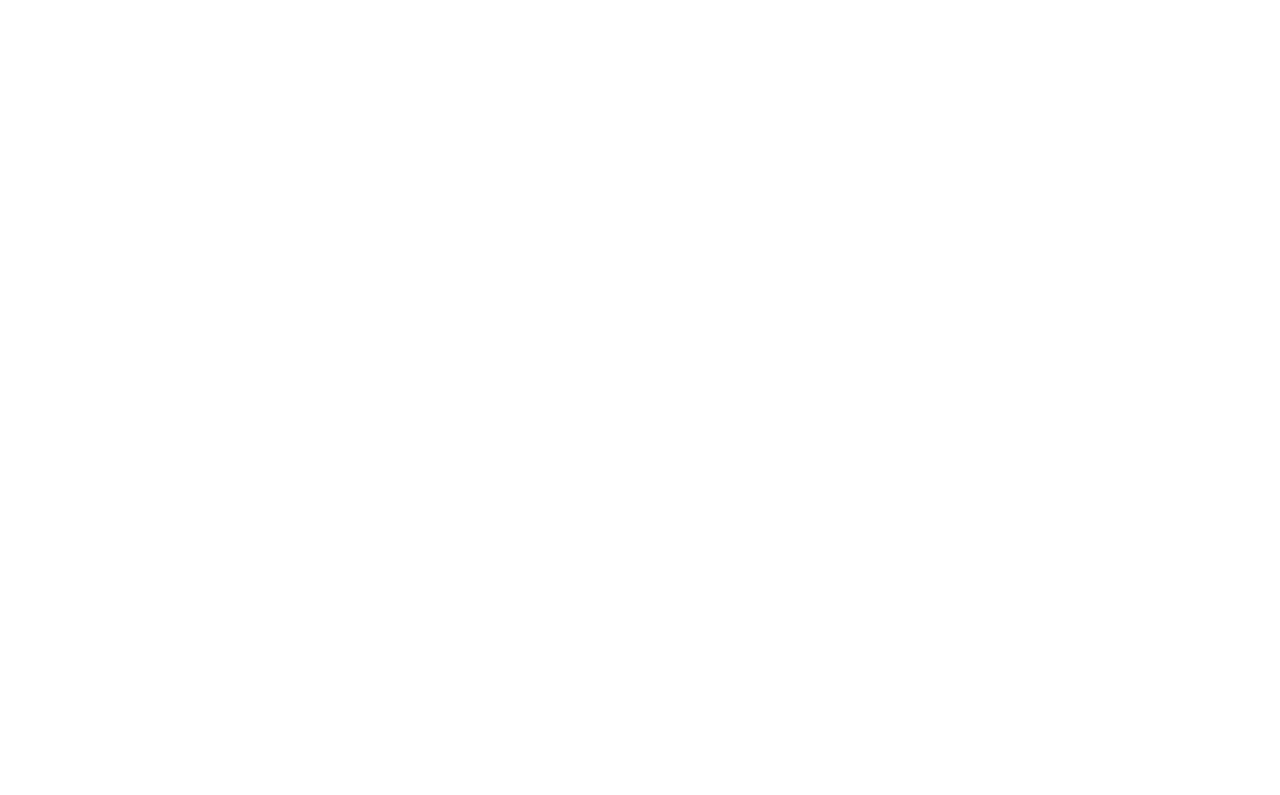
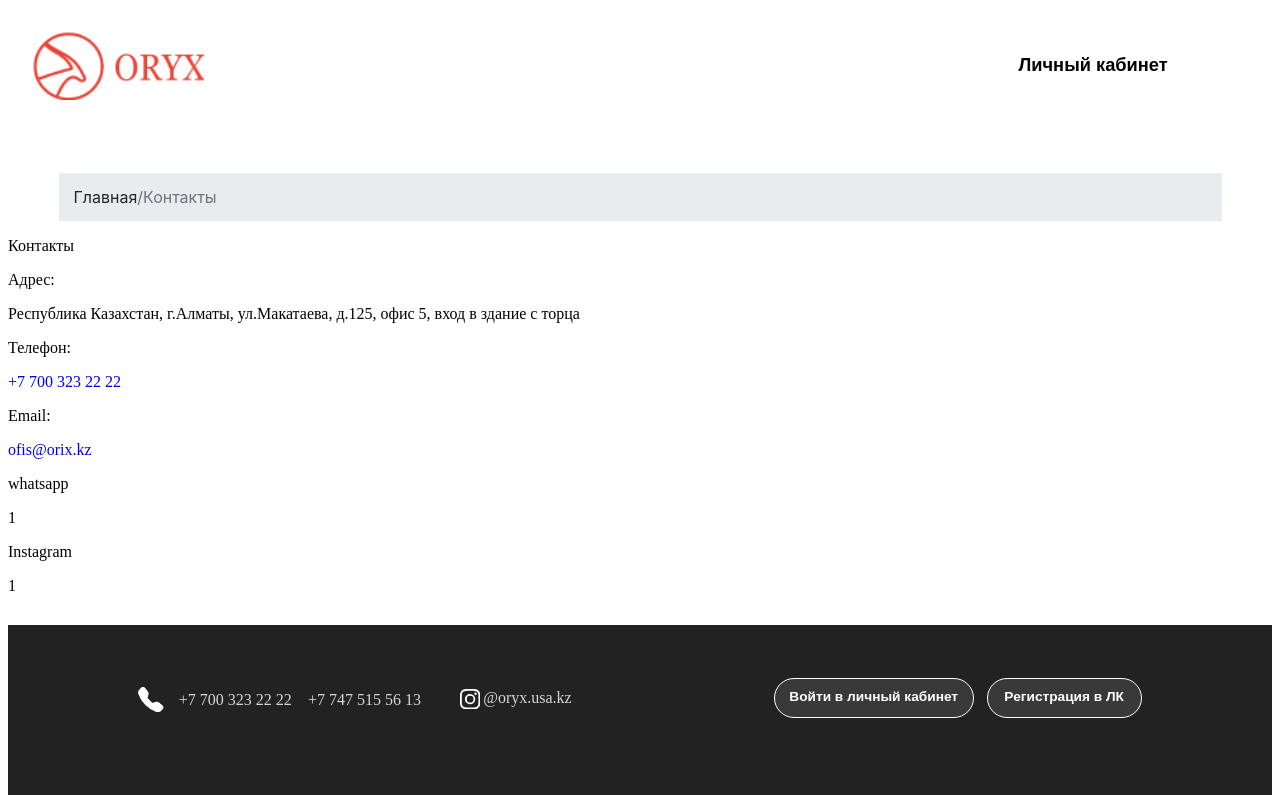
Before and after one commit to shakurovoleg42/oryx, a React (Vite) app: page /contacts in a window 1280 px wide. Before the commit this address had no page. Shown: the top 795 px of the page. Built offline with nearby package versions, Linux system fonts and the light colour scheme.

Commit message:
contacts

```diff
--- a/src/App.jsx
+++ b/src/App.jsx
@@ -4,6 +4,7 @@
 import { About } from './Pages/about/About';
 import { PopularShops } from './Pages/popularShops/PopularShops';
 import { ScrollToTop } from './components/functions/ScrollToTop';
+import { Contacts } from './Pages/contacts/Contacts';
 
 export const App = () => {
   return (
@@ -13,6 +14,7 @@
         <Route path="/" element={<Main />} />
         <Route path="/about" element={<About />} />
         <Route path="/popular-shops" element={<PopularShops />} />
+        <Route path="/contacts" element={<Contacts />} />
       </Routes>
     </Router>
   );
--- /dev/null
+++ b/src/Pages/contacts/Contacts.jsx
@@ -0,0 +1,66 @@
+import { Link } from 'react-router-dom';
+import { MainFooter } from '../../components/Footer/MainFooter';
+import { ThirdNavbar } from '../../components/thirdNavbar/ThirdNavbar';
+
+import './contacts.scss'
+
+export const Contacts = () => {
+    return (
+        <>
+            <ThirdNavbar/>
+                <div className="content">
+                    <div className="navigation">
+                        <p style={{textDecoration: "none", color: "#6C757D", fontFamily: "Inter"}}>
+                            <Link to="/" style={{textDecoration: "none", color: "#212529", marginLeft: "15px", fontFamily: "Inter"}}>
+                                Главная
+                            </Link>
+                            /Контакты
+                        </p>
+                    </div>
+                </div>
+                <div>
+                    <div>
+                            {/* контакты */}
+                            <div>
+                                <p>Контакты</p>
+                            </div>
+                            <div>
+                            {contactsItemData.map((item, index) => (
+                                <div key={index}>
+                                    <p>{item.title}</p>
+                                    <p>{item.text}</p>
+                                </div>
+                            ))}
+                            </div>
+                    </div>
+                     <div>
+                            {/* карта */}
+                    </div>
+                </div>
+            <MainFooter/>
+        </>
+    )
+}
+
+const contactsItemData = [
+    {
+        title: "Адрес:",
+        text: "Республика Казахстан, г.Алматы, ул.Макатаева, д.125, офис 5, вход в здание с торца"
+    },
+    {
+        title: "Телефон:",
+        text:   <Link to="tel:+77003232222">+7 700 323 22 22</Link>
+    },
+    {
+        title: "Email:",
+        text:  <Link to="email:ofis@orix.kz">ofis@orix.kz</Link>
+    },
+    {
+        title: "whatsapp",
+        text:  1
+    },
+    {
+        title: "Instagram",
+        text:   1
+    }
+]
--- a/src/Pages/popularShops/PopularShops.jsx
+++ b/src/Pages/popularShops/PopularShops.jsx
@@ -33,7 +33,7 @@
                             Популярные магазины в США
                         </p>
                     </div>
-                    <div style={{ width: "650px", height: "56px"}}>
+                    <div style={{ width: "480px", height: "56px"}}>
                         <p style={{ margin: "0", fontFamily: "Montserrat", fontWeight: "400", fontSize: "17px", color: "#666666"}}>Мы подготовили для вас список самых популярных магазинов одежды, которые диктуют тренды каждого сезона</p>
                     </div>
                 </div>
@@ -45,6 +45,16 @@
                             <p>{item.title}</p>
                     </div>
                     ))}
+                </div>
+            </div>
+            <div className='what-often-buy'>
+                <div className='what-often-buy-title'>
+                    <p style={{margin: "0",fontSize: "42px", fontFamily: "Mulish", fontWeight: "800", lineHeight: "52px", color: "#222222"}}>Что чаще всего покупают в США?</p>
+                </div>
+                <div className='what-often-buy-text'>
+                    <p style={{margin: "0",fontSize: "18.28px", fontFamily: "Montserrat", fontWeight: "400", lineHeight: "28px", color: "#666666"}}>
+                        Сейчас огромной популярностью пользуются интернет-магазины в США. В Америке можно купить все, что угодно от одежды, бытовой техники и даже автомобильных запчастей. На покупке оригинальных брендов Вы сэкономите 20-40% её офлайн стоимости, а на скидках можно сэкономить до 80-90%, учитывая доставку. Помимо экономии, интернет-шоппинг в США отличается огромным разнообразием ассортимента и эксклюзивных коллекций, которые редко найдёшь в нашей стране.
+                    </p>
                 </div>
             </div>
             <MainFooter/>
--- a/src/Pages/popularShops/popularshops.scss
+++ b/src/Pages/popularShops/popularshops.scss
@@ -24,7 +24,9 @@
     justify-content: center; /* Выравнивание по горизонтали */
     align-items: center;     /* Выравнивание по вертикали */
     gap: 10px;               /* Расстояние между элементами (по желанию) */
-    flex-wrap: wrap;         /* Чтобы элементы переносились на новую строку, если не помещаются */
+    flex-wrap: wrap;
+    margin-top: 50px;
+    padding-bottom: 113px;      /* Чтобы элементы переносились на новую строку, если не помещаются */
 }
 
 .category-items {
@@ -45,3 +47,19 @@
     font-weight: 400;
     line-height: 22.5px;
 }
+
+.what-often-buy {
+    display: flex;
+    // margin-top: ;
+    justify-content: center;
+    height: 196px;
+}
+
+.what-often-buy-title {
+    width: 480px;
+    padding-bottom: 52.5px;
+}
+
+.what-often-buy-text {
+    width: 733px;
+}
--- a/src/components/firstSection/NavBar/mainNavBar.jsx
+++ b/src/components/firstSection/NavBar/mainNavBar.jsx
@@ -20,7 +20,7 @@
                     className={activeItem === 0 ? 'active' : ''}
                     onClick={() => handleClick(0)}
                 >
-                    <Link to="#!" className="link">О нас</Link>
+                    <Link to="/about" className="link">О нас</Link>
                 </li>
                 <li
                     className={activeItem === 1 ? 'active' : ''}
@@ -38,7 +38,7 @@
                     className={activeItem === 3 ? 'active' : ''}
                     onClick={() => handleClick(3)}
                 >
-                    <Link to="#!" className="link">Контакты</Link>
+                    <Link to="/contacts" className="link">Контакты</Link>
                 </li>
                 <li
                     className={activeItem === 4 ? 'active' : ''}
--- /dev/null
+++ b/src/components/thirdNavbar/ThirdNavbar.jsx
@@ -0,0 +1,21 @@
+import './thirdNavbar.scss';
+import redLogo from "/src/assets/img/logo/red_logo.png";
+import { Link } from "react-router-dom";
+
+export const ThirdNavbar = () => {
+
+    return (
+        <div className="header-about-page">
+            <img className="logo-about-page" src={redLogo} alt="logo-about-page" />
+            <div className="reg-menu">
+                <button className="my-cabinet">
+                    <p className="text-my-cabinet">
+                        <Link className="link-my-cabinet" to="#!">
+                            Личный кабинет
+                        </Link>
+                    </p>
+                </button>
+            </div>
+        </div>
+    )
+}
--- /dev/null
+++ b/src/components/thirdNavbar/thirdNavbar.scss
@@ -0,0 +1,28 @@
+.my-cabinet {
+    background-color: transparent;
+    border: none;
+    padding: 5px 10px;
+    cursor: pointer;
+    outline: none;
+    transition: box-shadow 0.3s ease;
+    border-radius: 8px;
+}
+
+.my-cabinet:hover {
+    box-shadow: 0 0 10px rgba(0, 0, 0, 0.5);
+}
+
+.text-my-cabinet {
+    color: #000000;
+    // padding: 2px;
+    margin: 0;
+    // font-family: Gilroy;
+    font-weight: 600;
+    font-size: 18.25px;
+    line-height: 30.93px;
+}
+
+.link-my-cabinet {
+    text-decoration: none;
+    color: inherit;
+}
--- a/src/main.jsx
+++ b/src/main.jsx
@@ -1,8 +1,9 @@
 import React from 'react';
-import ReactDOM from 'react-dom';
+import { createRoot } from 'react-dom/client';
+
 import { App } from './App';
 
-const root = ReactDOM.createRoot(document.getElementById('root'));
+const root = createRoot(document.getElementById('root'));
 
 root.render(
     <React.StrictMode>
```
Also changed, not shown: src/Pages/contacts/contacts.scss (added).
